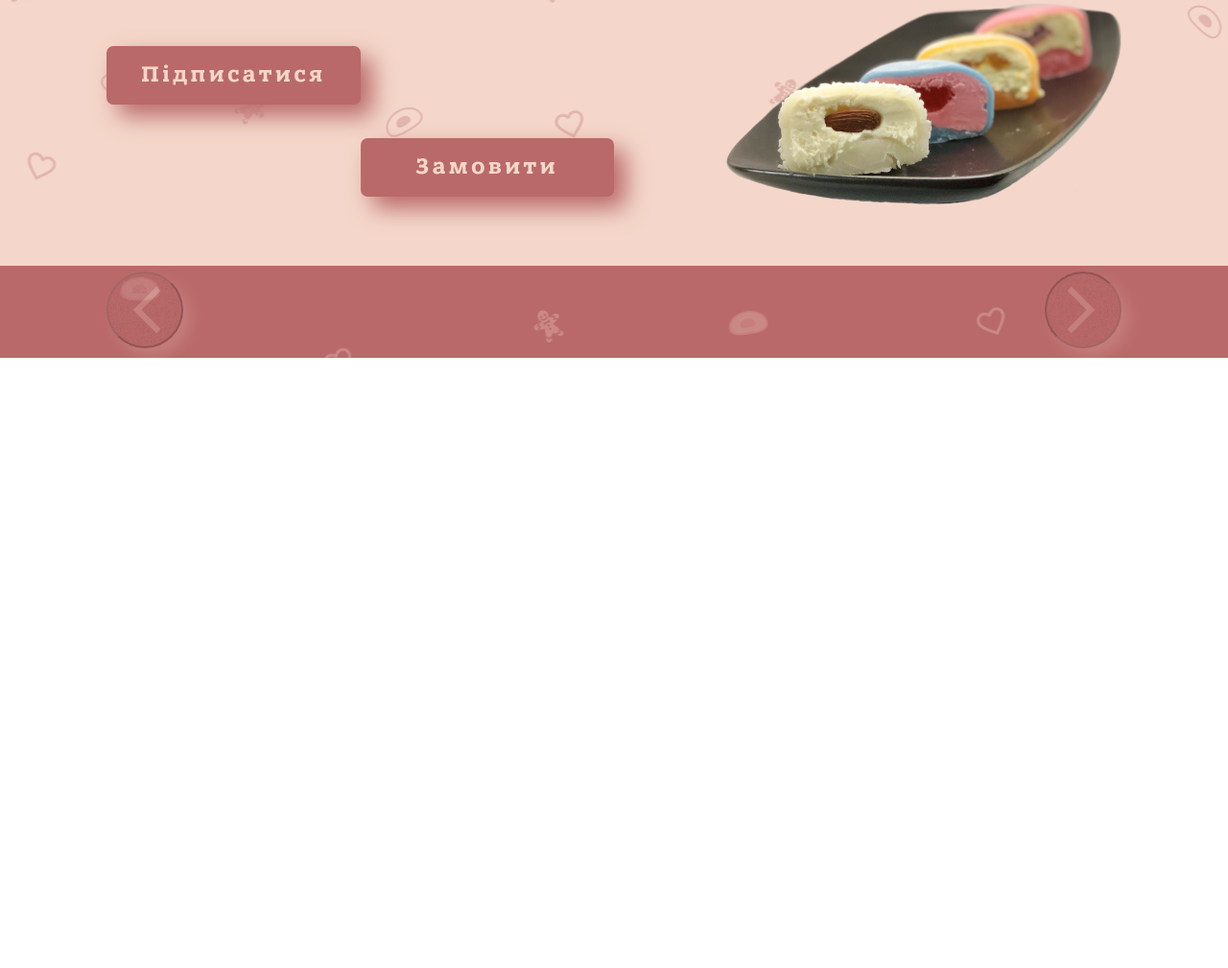
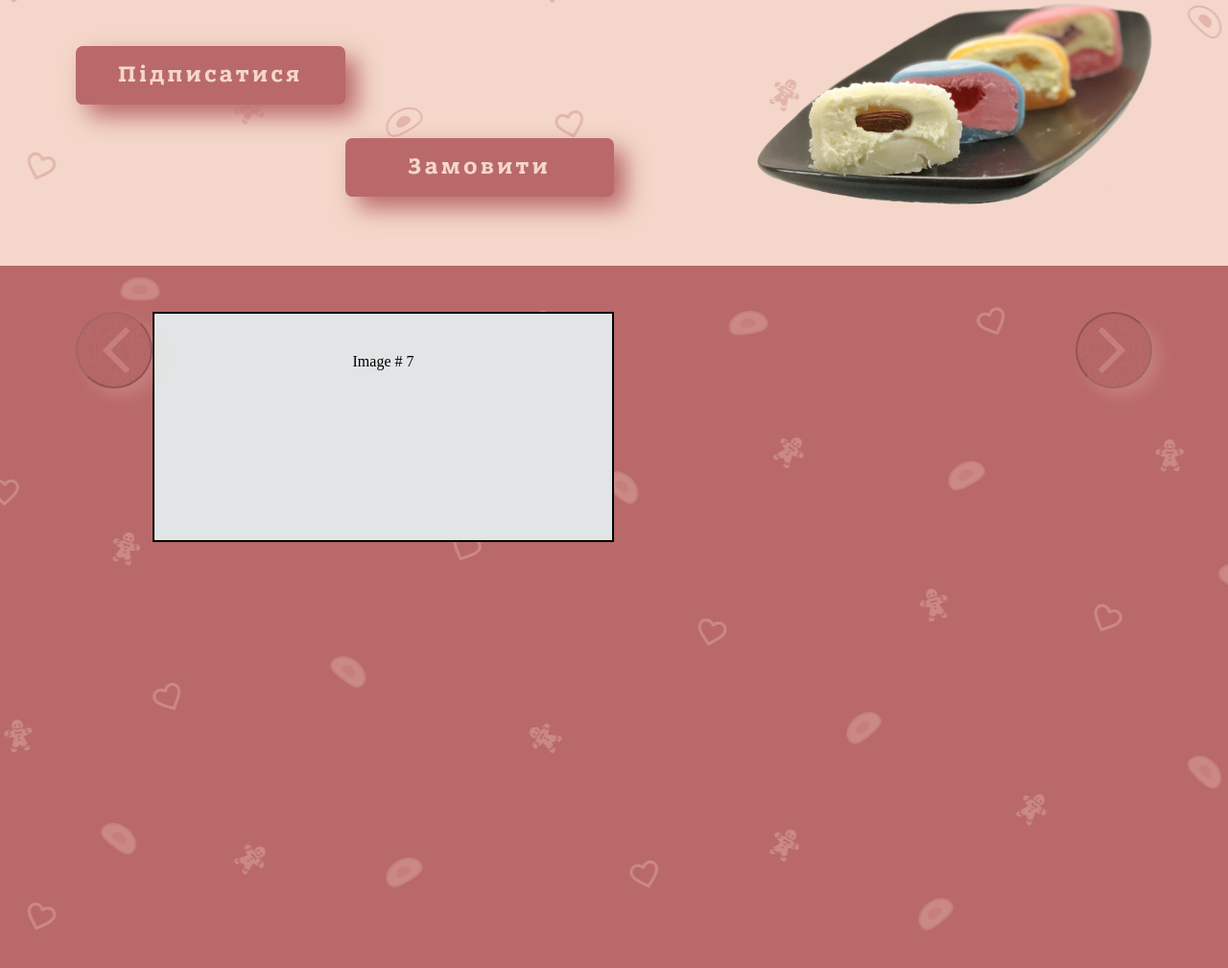
Before and after one commit to RamzesLys/ImbirkaNew, a plain HTML site: page index.html in a window 1280 px wide. Shown: the part 505-1514 px from the top of the page at 96% size. Before the commit the page ends 878 px from the top, so only its background shows below. Drawn offline with Linux system fonts and the light colour scheme.

Commit message:
slider start

```diff
--- a/css/style.css
+++ b/css/style.css
@@ -65,7 +65,7 @@ body {
 }
 
 .container {
-  max-width: 85%;
+  max-width: 90%;
   margin: 0 auto;
   padding: 0 15px;
 }
@@ -200,7 +200,7 @@ body {
   width: 12em;
   transition: 7s;
   overflow: hidden;
-  opacity: 1;
+  opacity: 0.3;
 }
 
 .position {
@@ -222,27 +222,42 @@ body {
 	background-color:	#B96969;
 	background-image: url(../img/BackgroundFooter.png);
 	background-position: top center;
-	/* background-size: cover; */
 	background-repeat: no-repeat;
 	width: 100%;
-	/* height: 100vh; */
+	height: 100vh;
   background-attachment: fixed;
 }
 
 .slider_wrapper {
+  width: 100%;
+  height: 20em;
   padding: 3em 0;
-  position: relative;
-
+  display: flex;
+  flex-direction: row;
+  /* align-items: center;
+  justify-content: center; */
 }
 
 .slider_list {
-  position: absolute;
-  margin: 0 auto;
-  overflow: hidden;
+  position: relative;
+  width: 90%;
 }
 
+.slide {
+  position: absolute;
+  width: 50%;
+  height: 30vh;
+  background-color: rgb(225, 229, 229);
+  border: 2px solid #000;
+  text-align: center;
+  line-height: 100px;
+  font-size: 1em;
+  margin: 0 auto;
+}
+
+
 .slider_button {
-  position: absolute;
+  /* position: absolute; */
   bottom: 10%;
   background-image: url(../img/ButtonNoise.png);
   background-position: top center;
--- a/index.html
+++ b/index.html
@@ -58,24 +58,22 @@
 		</main>
 		<section class="slider">
 			<div class="container">
-				<div class="slider_wrapper">
+
+				<div class="slider_wrapper"> 	<!-- SLIDER -->
 					<button class="slider_button">
 					</button>
 
-					<ul class="slider_list" id="slider-list">
-						<li class="slide"></li>
-						<li class="slide"></li>
-						<li class="slide"></li>
-						<li class="slide"></li>
-						<li class="slide"></li>
-						<li class="slide"></li>
-						<li class="slide"></li>
-
+					<ul class="slider_list" id="slider-list"> <!-- SLIDER_CONTAINER -->
+						<li class="slide">Image # 1</li>
+						<li class="slide">Image # 2</li>
+						<li class="slide">Image # 3</li>
+						<li class="slide">Image # 4</li>
+						<li class="slide">Image # 5</li>
+						<li class="slide">Image # 6</li>
+						<li class="slide">Image # 7</li>
 					</ul>
 
-
 					<button class="slider_button">
-
 					</button>
 
 
--- a/scripts/slider.js
+++ b/scripts/slider.js
@@ -1,11 +1,6 @@
+
+//POSITION
 const gingerBread = document.getElementById('ginger-bread');
-// const position = () => {
-// 	setTimeout = (() => {
-// 		gingerBread.classList.add('position'), 1000)
-// 		}
-// }
-
-// position()
 
 const position = () => {
 	setTimeout(() => {
@@ -13,33 +8,24 @@ const position = () => {
 	}, 1000);
 }
 
-position()
+position();
 
-// function first () {
-// 	setTimeout( function () {
-// 		gingerBread.classList.add('position');
-// 	}, 1000 );
-// 	}
-	// first()
+//SLIDER
+const sliderWrapper = document.querySelector('.slider_wrapper');
+const sliderList = document.getElementById('slider-list');
+const slides = document.querySelectorAll('.slide');
+const [btnLeft, btnRight] = document.getElementsByClassName('slider_button');
+
+const init = () => {
+	for (let i = 0; i < slides.length; i++) {
+		const slide = slides[i];
+		slide.dataset.order = i;
+	}
+}
+
+init()
 
 
-
-
-// gingerBread.classList.add(position).setTimeout(2000)
-// const gingerBreadPosition = (gingerBread, position) => {
-// ;
-// setTimeout(2000)
-// }
-// gingerBreadPosition()
-// gingerBread.style.rotate = -50 + 'deg';
-
-
-
-
-
-const [btnLeft, btnRight] = document.getElementsByClassName('slider_button');
-const sliderList = document.getElementById('slider-list');
-console.log('>>>', sliderList, btnLeft, btnRight);
 
 btnLeft.onclick = () => {
     console.log ('Clicked');
```
